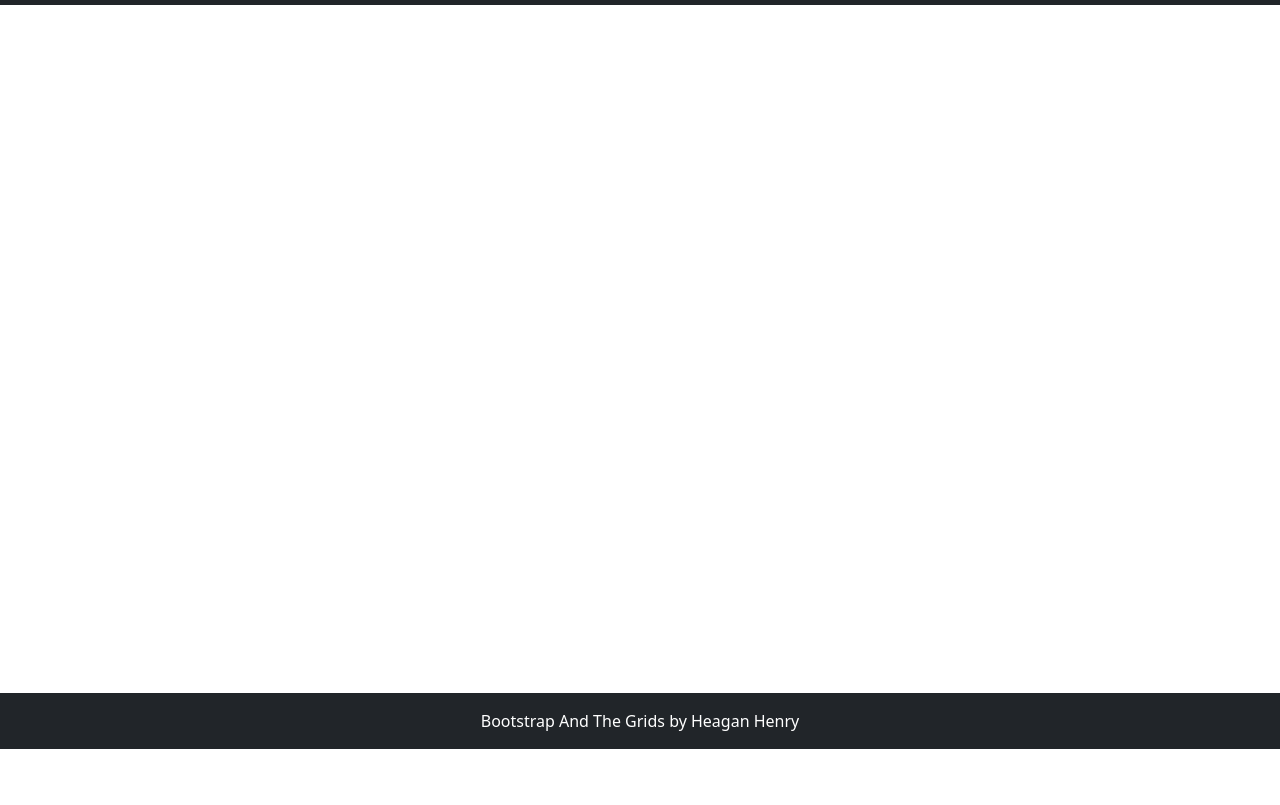
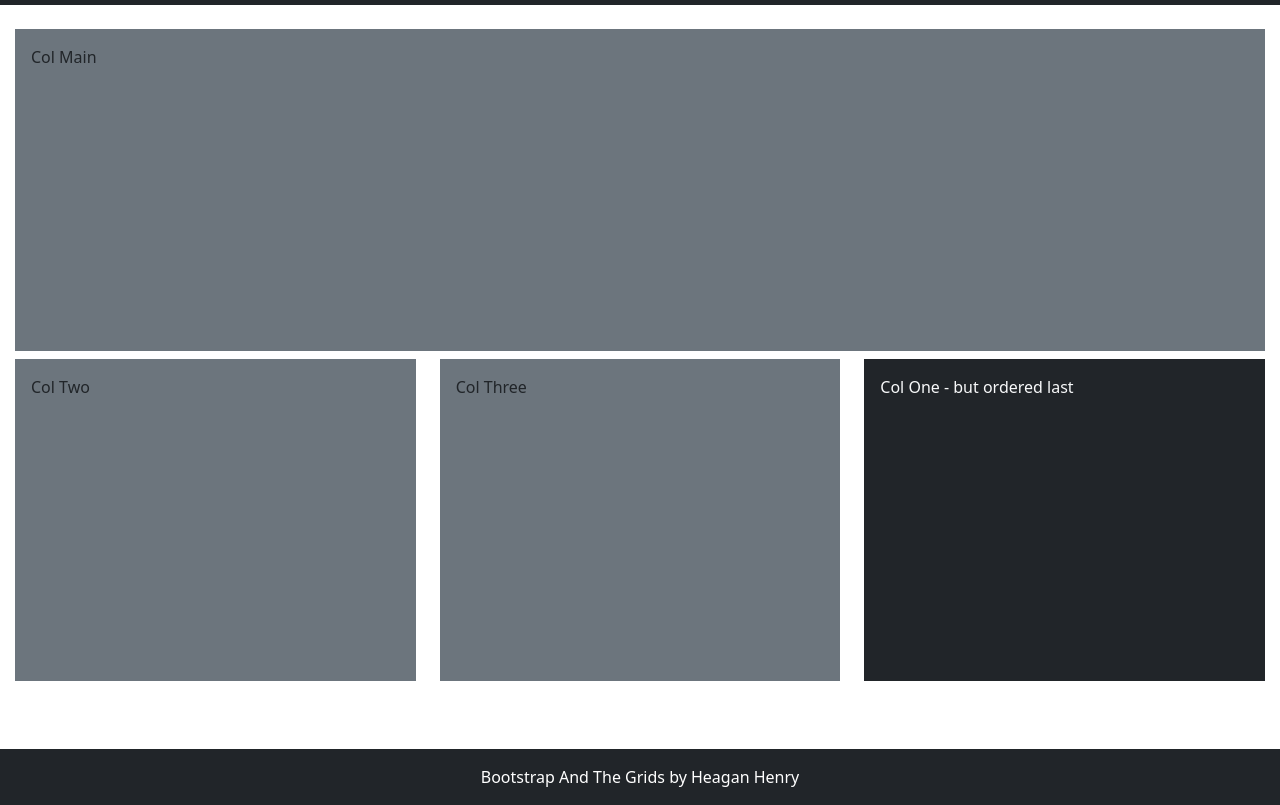
Before and after one commit to heaganhenry/BootstrapAndTheGrids, a plain HTML site: page Grid8.html in a window 1280 px wide. Shown: the part 51-856 px from the top of the page. Before the commit the page ends 800 px from the top, so only its background shows below. Drawn offline with nearby package versions, Linux system fonts and the light colour scheme.

Commit message:
Complete grid 8

```diff
--- a/Grid8.html
+++ b/Grid8.html
@@ -71,7 +71,22 @@
 		</nav>
 
 		<main class="flex-shrink-0">
-			<div class="container"></div>
+			<div class="container-fluid minHeight h-100">
+				<div class="row h-100 row-cols-1 gy-2 row-cols-md-3">
+					<div class="col col-md-12">
+						<div class="bg-secondary h-100 p-3">Col Main</div>
+					</div>
+					<div class="col col-md-4 order-last">
+						<div class="bg-dark text-light h-100 p-3">Col One - but ordered last</div>
+					</div>
+					<div class="col col-md-4">
+						<div class="bg-secondary h-100 p-3">Col Two</div>
+					</div>
+					<div class="col col-md-4">
+						<div class="bg-secondary h-100 p-3">Col Three</div>
+					</div>
+				</div>
+			</div>
 		</main>
 		<footer class="footer mt-auto py-3 bg-dark sticky-footer">
 			<div class="container-fluid text-center">
```
